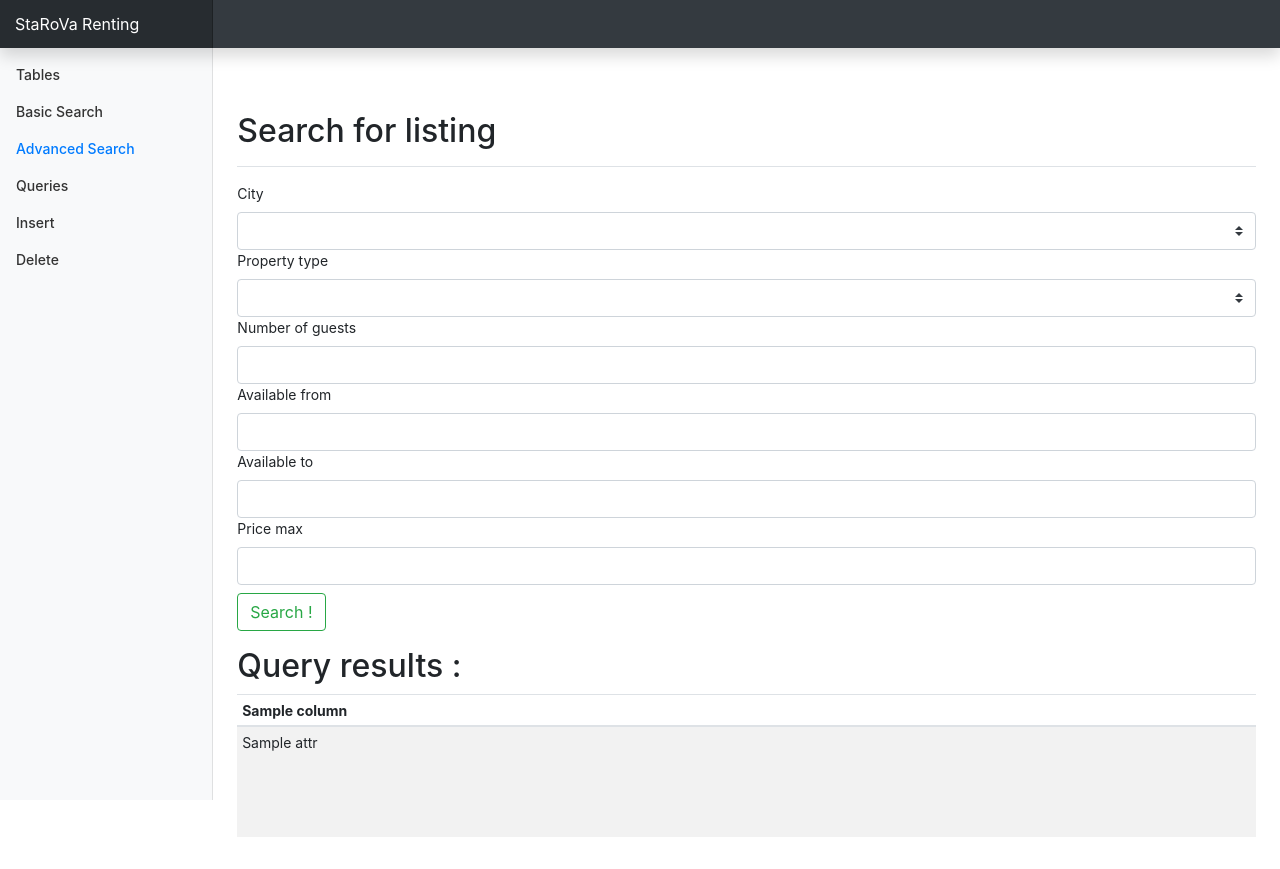
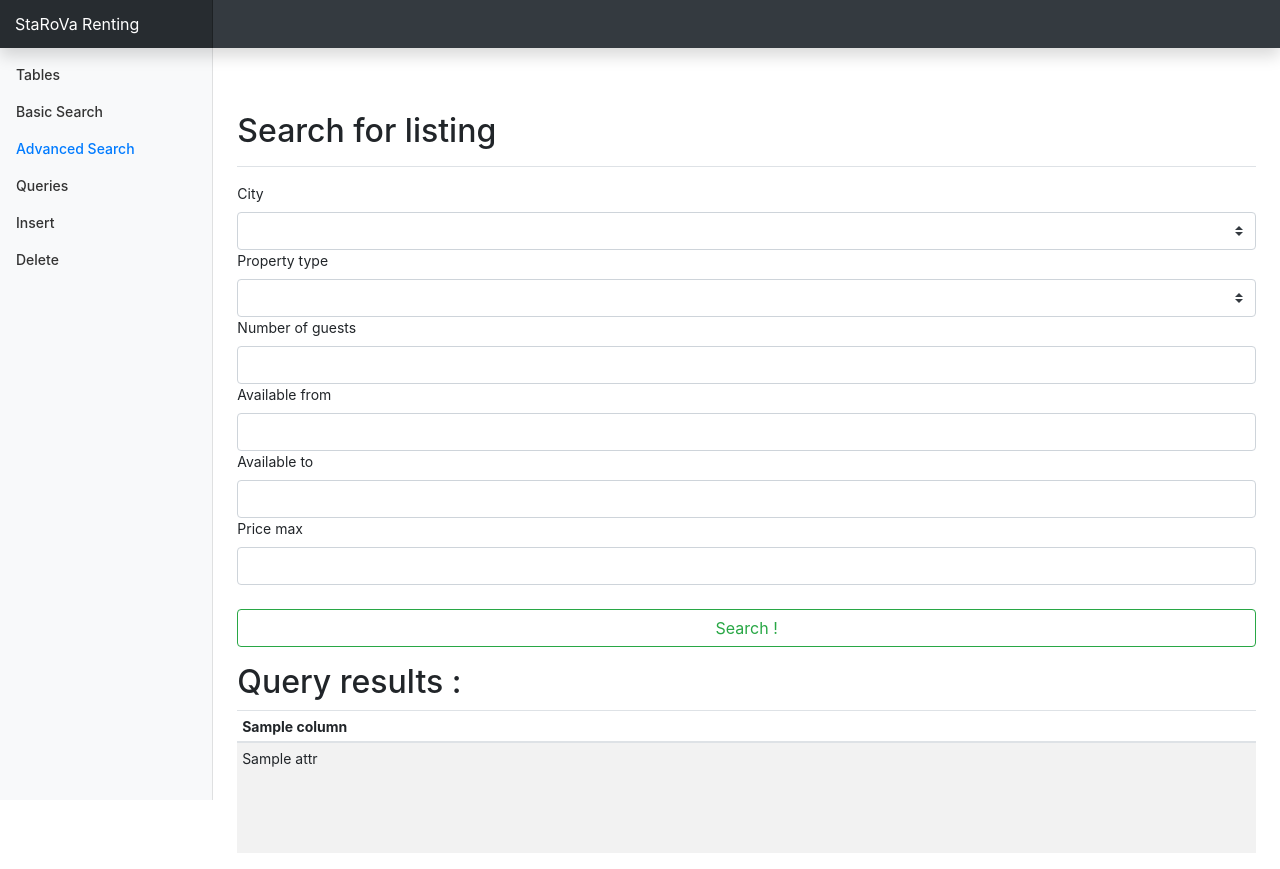
Before and after one commit to vquelque/DbProject, a Flask app: template templates/adv_search.html in a window 1280 px wide. Before the commit the page ends 837 px from the top, so only its background shows below. Run offline with Flask 2, Linux system fonts and the light colour scheme; the template is opened without the code that fills it: most values are stand-ins (such as "Sample title", 1, 10 or a date in 2020); form fields are guessed from the names that the template uses; parts of the project's set-up code (start-up, migrations or seed data) failed here and were passed over; some libraries are stand-ins or nearby versions.

Commit message:
fix advances search

```diff
--- a/templates/adv_search.html
+++ b/templates/adv_search.html
@@ -15,7 +15,7 @@
   {{ form.available_from.label }} {{ form.available_from(class_='form-control') }}
   {{ form.available_to.label }} {{ form.available_to(class_='form-control') }}
   {{ form.price_max.label }} {{ form.price_max(class_='form-control') }}
-  <input type="submit" class="btn btn-outline-success mt-2" value="Search !"/>
+  <input type="submit" class="btn btn-block btn-outline-success mt-4" value="Search !"/>
   </form>
 
   <script type="text/javascript">
```
